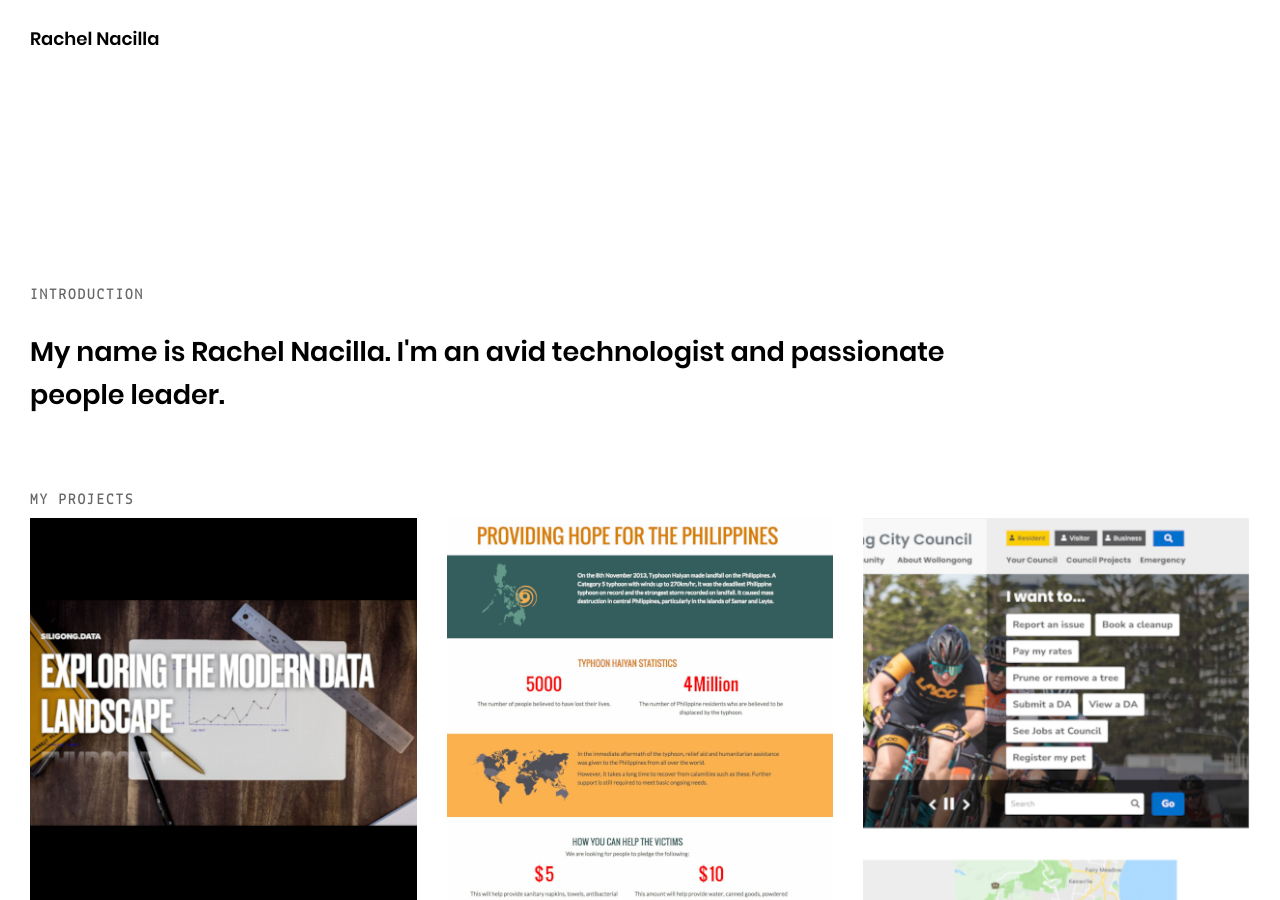
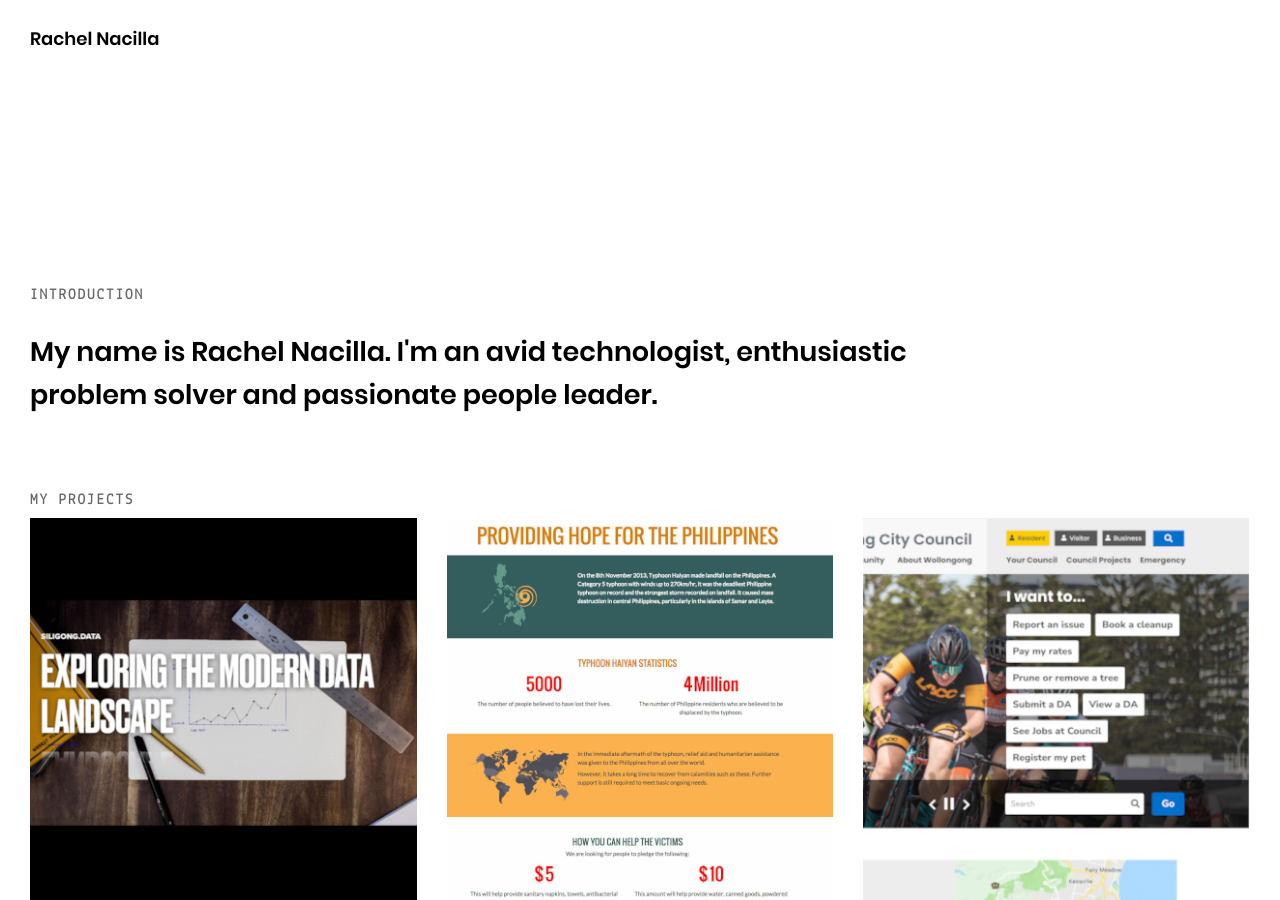
Before and after one commit to rachelnacilla/rachelnacilla.github.io, a Jekyll site: the page built from index.html, in a window 1280 px wide and 900 px high. Built offline with Jekyll 4.4.1, drawn with Linux system fonts in a browser that asks for light colours.

Commit message:
Copy on the front page

```diff
--- a/index.html
+++ b/index.html
@@ -16,7 +16,7 @@
 			<div class="container">
 				<h2>Introduction</h2>
 
-							<p>My name is Rachel Nacilla. I'm an avid technologist and passionate people leader.</p>
+							<p>My name is Rachel Nacilla. I'm an avid technologist, enthusiastic problem solver and passionate people leader.</p>
 
 
 
```
